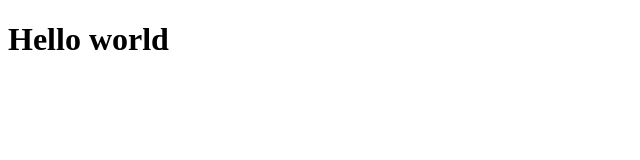
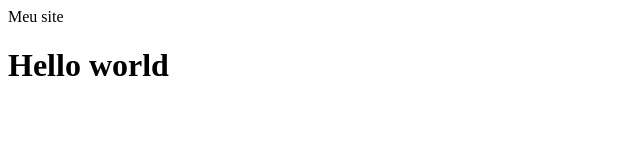
Before and after one commit to birila23/exemplo, a plain HTML site: page index.html in a window 1280 px wide. Shown: the whole page, without its empty margins (0-640 px from the left). Drawn offline with Linux system fonts and the light colour scheme.

Commit message:
Atualizando o titulo no vs code web e cabeçalho

```diff
--- a/index.html
+++ b/index.html
@@ -3,9 +3,10 @@
 <head>
     <meta charset="UTF-8">
     <meta name="viewport" content="width=device-width, initial-scale=1.0">
-    <title>Document</title>
+    <title>Hello world</title>
 </head>
 <body>
+    <header>Meu site</header>
     <h1>Hello world</h1>
 </body>
 </html>
```
